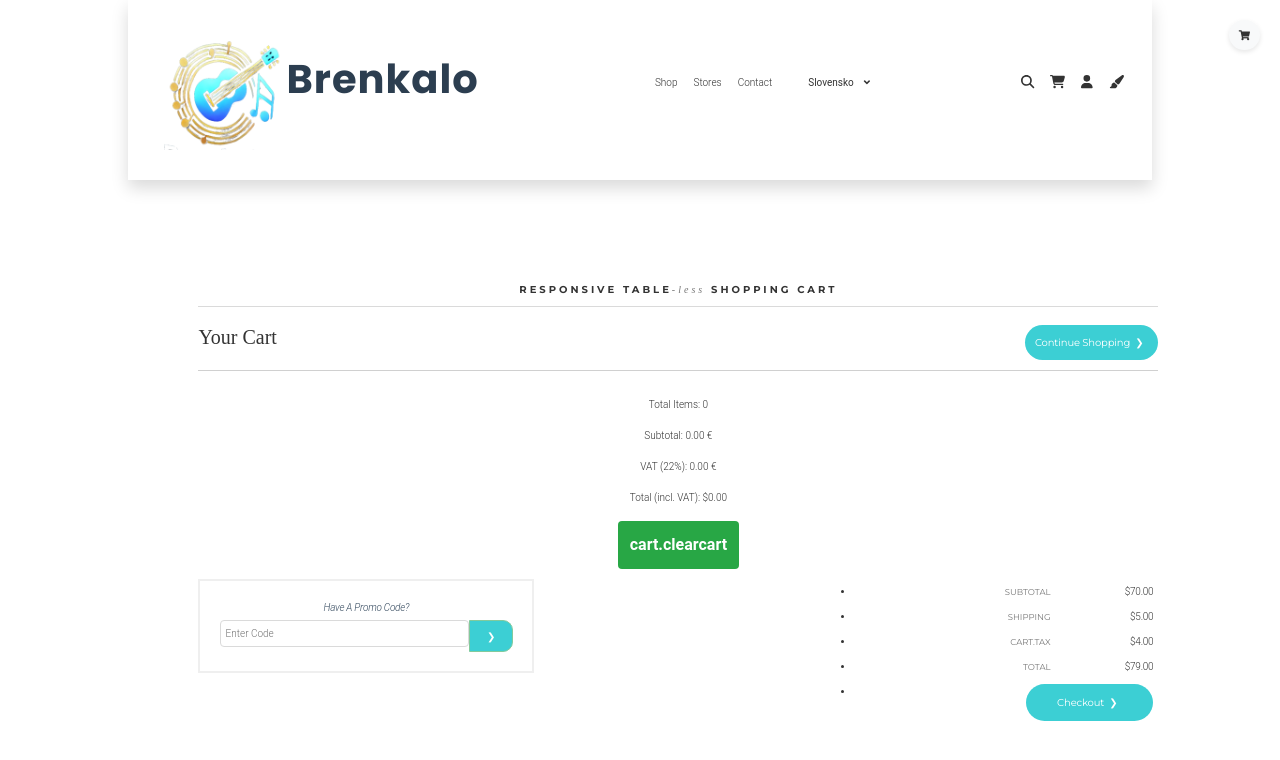
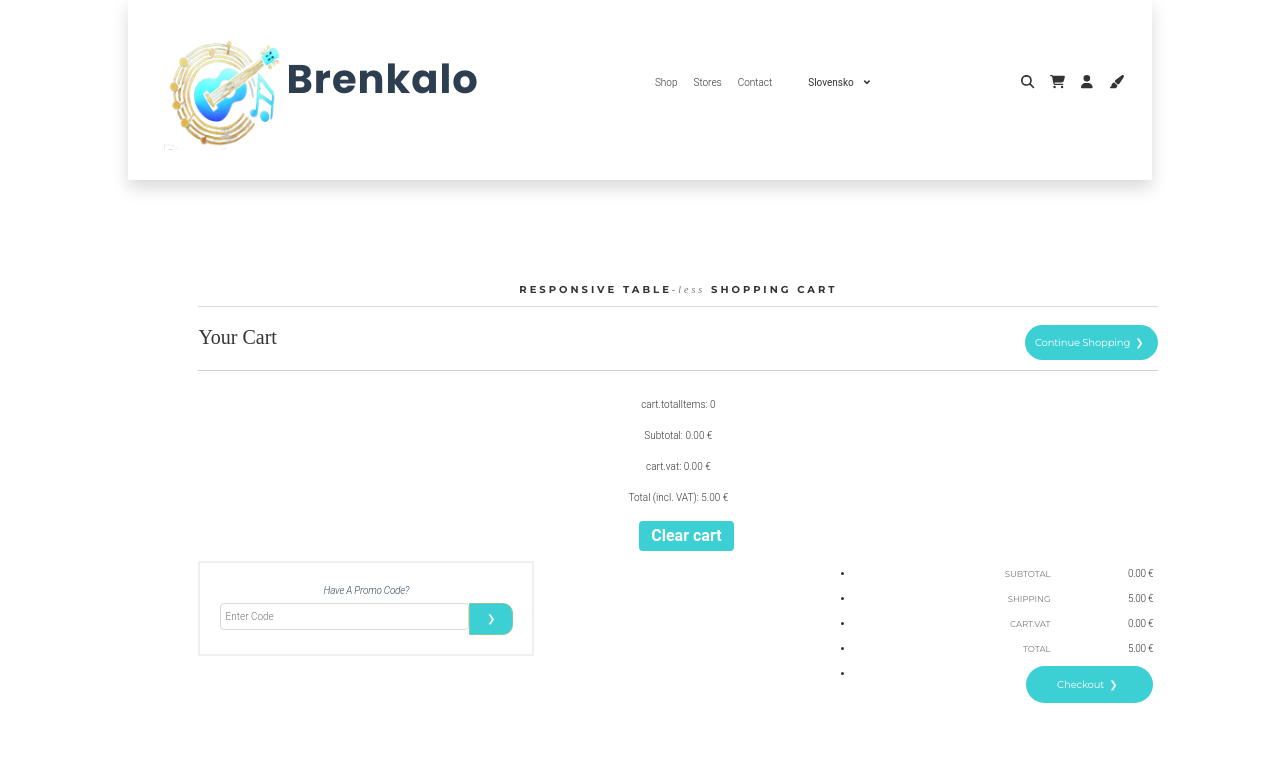
Before and after one commit to gregorgr/ReactWebShop, a React (Vite) app in the folder web-shop-light/: page /cart in a window 1280 px wide. Shown: the top 760 px of the page. Built offline with nearby package versions, Linux system fonts and the light colour scheme; a web font is replaced by a local one.

Commit message:
košarica almost.. nekaj napak pri seštevanju

```diff
--- a/web-shop-light/src/components/cart-preview/cart-preview.component.jsx
+++ b/web-shop-light/src/components/cart-preview/cart-preview.component.jsx
@@ -5,6 +5,9 @@ import { removeItem, clearCart } from '../../features/cart/cartSlice';
 // import { CartContext } from '../../context/cart-context/cart-context';
 import { Link } from 'react-router-dom';
 import { useNavigate } from 'react-router-dom'; // Uvozi useNavigate
+
+import { FontAwesomeIcon } from '@fortawesome/react-fontawesome';
+import { faCartShopping} from '@fortawesome/free-solid-svg-icons';
 
 //import B
 
@@ -57,7 +60,15 @@ const CartPreview = () =>{
         <div className="cart-icon-container">
         <div className={`cart-preview ${isOpen ? 'open' : ''}`}>
         <div className="cart-icon" onClick={toggleCartPreview}>
-          <i className="fas fa-shopping-cart"></i>
+             <FontAwesomeIcon
+                                  icon={faCartShopping}
+                                  size="lg"
+                                  role="img" // Označi ikono kot sliko
+                                  aria-label={t("shop.icon")}
+                                />
+          {
+            // <i className="fas fa-shopping-cart"></i>
+          }
           {cart.items.length > 0 && <span className="cart-count">{cart.items.length}</span>}
         </div>
 
--- a/web-shop-light/src/components/cart-preview/cart-preview.styles.scss
+++ b/web-shop-light/src/components/cart-preview/cart-preview.styles.scss
@@ -3,34 +3,47 @@
 
     .cart-icon {
       cursor: pointer;
-      position: fixed;
-      top: 20px;
-      right: 20px;
+      position: relative;
+     /* position: fixed;*/
+     /* top: 20px;*/
+    /*  right: 20px;*/
       z-index: 1000;
-      background-color: #f8f9fa;
-      padding: 10px;
-      border-radius: 50%;
-      box-shadow: 0 2px 5px rgba(0, 0, 0, 0.1);
+    /*  background-color: #f8f9fa;*/
+    /*  padding: 10px;*/
+    /*  border-radius: 50%;*/
+     /* box-shadow: 0 2px 5px rgba(0, 0, 0, 0.1);*/
       display: flex;
       align-items: center;
       justify-content: center;
+      gap: 0.5rem;
+      text-decoration: none;
+      color: inherit;
 
       .cart-count {
         position: absolute;
-        top: -5px;
-        right: -5px;
-        background-color: #dc3545;
+        display: inline-block;
+
+      /*  top: -5px;
+        right: -5px;*/
+        top: -10px;
+        right: -15px;
+        padding: 2px 7px;
+
         color: #fff;
         font-size: 12px;
-        border-radius: 50%;
+        border-radius: 100%;
         padding: 3px 7px;
+
+        background-color: rgb(60, 207, 212);
+        font-weight: bolder;
+        font-size: 0.8em;
       }
     }
 
     .cart-dropdown {
       position: fixed;
-      top: 60px;
-      right: 20px;
+      top: 120px;
+      right: 200px;
       width: 300px;
       background-color: #fff;
       box-shadow: 0 4px 8px rgba(0, 0, 0, 0.2);
@@ -86,6 +99,7 @@
       .go-cart-button {
         display: block;
         margin-top: 10px;
+
         background-color: #28a745;
         color: #fff;
         text-align: center;
@@ -104,3 +118,7 @@
       opacity: 1;
     }
   }
+  .remove-item{
+    padding: 0.2rem;
+    margin-left: 1em;
+  }
--- a/web-shop-light/src/features/cart/cartSlice.js
+++ b/web-shop-light/src/features/cart/cartSlice.js
@@ -29,6 +29,7 @@ const cartSlice = createSlice({
       } else {
         state.items.push({ ...action.payload, quantity: action.payload.quantity });
       }
+
       const { totalQuantity, totalAmount, totalVAT } = calculateTotals(state.items);
       state.totalQuantity = totalQuantity;
       state.totalAmount = totalAmount;
--- a/web-shop-light/src/navigation/user-navigation/user-navigation.component.jsx
+++ b/web-shop-light/src/navigation/user-navigation/user-navigation.component.jsx
@@ -11,7 +11,7 @@ import PropTypes from 'prop-types';
 
 import './user-navigation.stayles.scss';
 
-import CartIcon from "../../components/cart-icon/cart-icon.component";
+//import CartIcon from "../../components/cart-icon/cart-icon.component";
 import CartPreview from "../../components/cart-preview/cart-preview.component";
 // '../components/cart-preview/cart-preview.component';
 
@@ -71,7 +71,7 @@ const UserNavigation = ({ language }) => {
         </li>
 
        <li>
-          <CartIcon />
+
           <CartPreview />
         </li>
         <li className='dropdown'><Link to="/user"
--- a/web-shop-light/src/pages/shop/cart/cart.component.jsx
+++ b/web-shop-light/src/pages/shop/cart/cart.component.jsx
@@ -13,50 +13,16 @@ import './cart.styles.scss';
 
 const Cart = ({ language }) => {
   const { t } = useTranslation();
-  const { items, totalQuantity, totalAmount, totalVAT } = useSelector((state) => state.cart);
+  const { items, totalQuantity, totalAmount } = useSelector((state) => state.cart);
   const dispatch = useDispatch();
-// const { cart } = useContext(CartContext);
 
+  // Stalna vrednost za DDV in poštnino
+  const VAT_RATE = 0.22; // 22%
+  const SHIPPING_COST = 5.0; // Poštnina
 
-  const cartlist = [
-    {
-      id: 1,
-      name: 'Item Name 1',
-      image: 'http://lorempixel.com/output/technics-q-c-300-300-4.jpg',
-      //itemNumber: '#QUE-007544-001',
-      quantity: 3,
-      price: 5.0,
-      inStock: true,
-    },
-    {
-      id: 2,
-      name: 'Item Name 2',
-      image: 'http://lorempixel.com/output/technics-q-c-300-300-4.jpg',
-     // itemNumber: '#QUE-007544-002',
-      quantity: 2,
-      price: 15.0,
-      inStock: true,
-    },
-    {
-      id: 3,
-      name: 'Item Name 3',
-      image: 'http://lorempixel.com/output/technics-q-c-300-300-4.jpg',
-     // itemNumber: '#QUE-007544-003',
-      quantity: 1,
-      price: 25.0,
-      inStock: false,
-    },
-  ];
-
-
-  const calculateTotal = () => {
-    return cartlist.reduce((total, item) => total + item.quantity * item.price, 0).toFixed(2);
-  };
-
-  const subtotal = calculateTotal();
-  const shipping = 5.0;
-  const tax = 4.0;
-  const total = (parseFloat(subtotal) + shipping + tax).toFixed(2);
+  // Izračuni
+  const totalVAT = (totalAmount * VAT_RATE).toFixed(2); // Izračun DDV
+  const grandTotal = (parseFloat(totalAmount) + parseFloat(totalVAT) + SHIPPING_COST).toFixed(2); // Skupaj z DDV in poštnino
 
   return (
     <div className="wrap cf">
@@ -65,8 +31,6 @@ const Cart = ({ language }) => {
         <h1>{t("cart.title")}</h1>
         <a href="/shop" className="continue">{t("cart.continueShopping")}</a>
       </div>
-
-
 
       <div className="cart">
         <ul className="cartWrap">
@@ -84,30 +48,40 @@ const Cart = ({ language }) => {
                       value={item.quantity}
                       readOnly
                     />{' '}
-                    x {item.price}€
-                    {
-                      // x ${item.price.toFixed(2)}
-                    }
+                    x {item.price.toFixed(2)}€
                   </p>
                   <p className={`stockStatus ${item.inStock ? '' : 'out'}`}>
-                    {item.item_stock>0 ? t("cart.onstock") : t("cart.outofstock")}
+                    {item.inStock ? t("cart.onstock") : t("cart.outofstock")}
                   </p>
                 </div>
                 <div className="prodTotal cartSection">
                   <p>{(item.quantity * item.price).toFixed(2)} €</p>
                 </div>
                 <div className="cartSection removeWrap">
-                  <button className="remove" title={t("cart.removefromcart")} onClick={() => dispatch(removeItem({ id: item.id }))}>x</button>
+                  <button
+                    className="cart-button"
+                    title={t("cart.removefromcart")}
+                    onClick={() => dispatch(removeItem({ id: item.id }))}
+                  >
+                    x
+                  </button>
                 </div>
               </div>
             </li>
           ))}
         </ul>
-      <p>Total Items: {totalQuantity}</p>
-      <p>Subtotal: {totalAmount.toFixed(2)} €</p>
-      <p>VAT (22%): {totalVAT.toFixed(2)} €</p> {/* Prikaz DDV */}
-      <p>Total (incl. VAT): ${(totalAmount + totalVAT).toFixed(2)}</p> {/* Skupen znesek z DDV */}
-      <button onClick={() => dispatch(clearCart())}>{("cart.clearcart")}</button>
+
+        <p>{t("cart.totalItems")}: {totalQuantity}</p>
+        <p>{t("cart.subtotal")}: {totalAmount.toFixed(2)} €</p>
+        <p>{t("cart.vat")}: {totalVAT} €</p> {/* Prikaz DDV */}
+        <p>{t("cart.totalInclVat")}: {grandTotal} €</p> {/* Skupen znesek z DDV in poštnino */}
+
+        <button
+          className="cart-button"
+          onClick={() => dispatch(clearCart())}
+        >
+          {t("cart.clearcart")}
+        </button>
       </div>
 
       <div className="promoCode">
@@ -120,22 +94,22 @@ const Cart = ({ language }) => {
         <ul>
           <li className="totalRow">
             <span className="label">{t("cart.subtotal")}</span>
-            <span className="value">${subtotal}</span>
+            <span className="value">{totalAmount.toFixed(2)} €</span>
           </li>
           <li className="totalRow">
             <span className="label">{t("cart.shipping")}</span>
-            <span className="value">${shipping.toFixed(2)}</span>
+            <span className="value">{SHIPPING_COST.toFixed(2)} €</span>
           </li>
           <li className="totalRow">
-            <span className="label">{t("cart.tax")}</span>
-            <span className="value">${tax.toFixed(2)}</span>
+            <span className="label">{t("cart.vat")}</span>
+            <span className="value">{totalVAT} €</span>
           </li>
           <li className="totalRow final">
             <span className="label">{t("cart.total")}</span>
-            <span className="value">${total}</span>
+            <span className="value">{grandTotal} €</span>
           </li>
           <li className="totalRow">
-            <a href="#" className="btn continue">{t("cart.checkout")}</a>
+            <a href="/checkout" className="btn continue">{t("cart.checkout")}</a>
           </li>
         </ul>
       </div>
--- a/web-shop-light/src/pages/shop/cart/cart.styles.scss
+++ b/web-shop-light/src/pages/shop/cart/cart.styles.scss
@@ -100,7 +100,12 @@ body {
     }
   }
 }
-
+.cart-button{
+  padding:  0.2rem 0.75rem;
+  margin-left: 1em;
+  color:  #fff;
+  background-color:  rgb(60, 207, 212);;
+}
 // TABLE HEADING
 
 .tableHead {
@@ -238,7 +243,7 @@ a.remove {
   font-family: $fontSans;
   color: #ffffff;
   font-weight: bold;
-  background: #e0e0e0;
+  background:  rgb(60, 207, 212);;
   padding: .5em;
   font-size: .75em;
   display: inline-block;
--- a/web-shop-light/src/translations/en.json
+++ b/web-shop-light/src/translations/en.json
@@ -73,6 +73,7 @@
       "shipping" : "Shipping",
       "taxinfo" : "Tax",
       "total" :"Total",
+      "totalInclVat": "Total (incl. VAT)",
       "promoCode":"Have A Promo Code?",
       "icon": "Shopping Cart Icon",
       "checkout": "Checkout",
@@ -80,7 +81,10 @@
       "outofstock":"Out of Stock",
       "onstock":"On Stock",
       "removefromcart": "Remove from cart",
-      "clearcart": "Clear cart"
+      "clearcart": "Clear cart",
+      "selectShipping": "Select Shipping",
+      "standardShipping": "Standard Shipping",
+      "expressShipping": "Express Shipping"
 
     }
   }
--- a/web-shop-light/src/translations/sl.json
+++ b/web-shop-light/src/translations/sl.json
@@ -77,8 +77,11 @@
       "gotocheckout": "Na blagajno",
       "outofstock":"Ni na zalogi",
       "onstock":"Ni na zalogi",
-       "removefromcart": "Odstrani iz košarice",
-      "clearcart": "Izprazni košarico"
-
+      "removefromcart": "Odstrani iz košarice",
+      "clearcart": "Izprazni košarico",
+      "totalInclVat": "Skupaj (z DDBT)",
+      "selectShipping": "Izberi način pošiljanja",
+      "standardShipping": "Klasično",
+      "expressShipping": "Hitra pošta"
     }
   }
```
Also changed, not shown: web-shop-light/src/pages/shop/cart/cart.1component.jsx (added, +138 -0 lines), web-shop-light/src/components/cart-icon1/cart-icon.component.jsx (renamed from web-shop-light/src/components/cart-icon/cart-icon.component.jsx), web-shop-light/src/components/cart-icon1/cart-icon.styles.scss (renamed from web-shop-light/src/components/cart-icon/cart-icon.styles.scss). Lines whose indentation alone changed are shown as unchanged.
